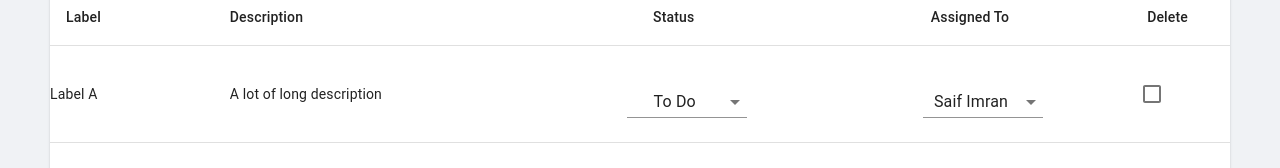
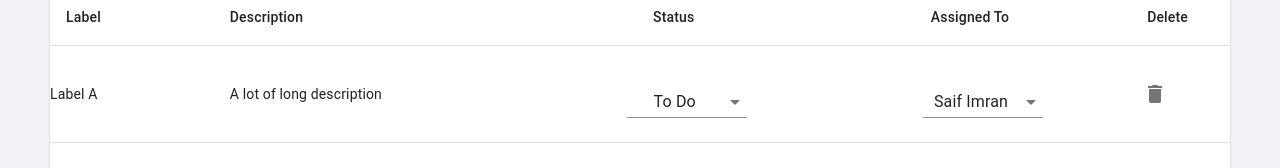
Before and after one commit to saifookhan/kabs-js-assignment, a React (Create React App) app: page / in a window 1280 px wide. Shown: the part 194-362 px from the top of the page. Built offline with nearby package versions, Linux system fonts and the light colour scheme.

Commit message:
cleanup + delete working

```diff
--- a/src/components/Table/table.js
+++ b/src/components/Table/table.js
@@ -138,6 +138,9 @@ export default function TableMain() {
     oldArr[key].status = event.target.value;
     setTasks(oldArr);
   }
+  function handleDeleteTask(key) {
+    console.log(key);
+  }
 
   const emptyRows =
     rowsPerPage - Math.min(rowsPerPage, tasks.length - page * rowsPerPage);
@@ -183,6 +186,7 @@ export default function TableMain() {
                       index={index}
                       changeUser={handleChangeUser}
                       changeStatus={handleChangeTaskStatus}
+                      deleteTask={handleDeleteTask}
                     ></TableRowCustom>
                   );
                 })}
--- a/src/components/Table/tableRowCustom.js
+++ b/src/components/Table/tableRowCustom.js
@@ -1,20 +1,12 @@
 import React, { useEffect } from "react";
 import { makeStyles } from "@material-ui/core/styles";
-import Table from "@material-ui/core/Table";
-import TableBody from "@material-ui/core/TableBody";
 import TableCell from "@material-ui/core/TableCell";
-import TableContainer from "@material-ui/core/TableContainer";
-import TablePagination from "@material-ui/core/TablePagination";
 import TableRow from "@material-ui/core/TableRow";
-import Paper from "@material-ui/core/Paper";
-import Checkbox from "@material-ui/core/Checkbox";
 import Select from "@material-ui/core/Select";
 import FormControl from "@material-ui/core/FormControl";
-import InputLabel from "@material-ui/core/InputLabel";
 import MenuItem from "@material-ui/core/MenuItem";
-
-import FormControlLabel from "@material-ui/core/FormControlLabel";
-import Switch from "@material-ui/core/Switch";
+import IconButton from "@material-ui/core/IconButton";
+import DeleteIcon from "@material-ui/icons/Delete";
 
 import { possibleStates } from "./constants";
 
@@ -26,7 +18,7 @@ function TableRowCustom(props) {
 
   useEffect(() => {
     setuserValue(props.row.user);
-  }, []);
+  }, [props.row.user]);
 
   const { row, index } = props;
   return (
@@ -82,7 +74,12 @@ function TableRowCustom(props) {
         </FormControl>
       </TableCell>
       <TableCell padding="checkbox">
-        <Checkbox />
+        <IconButton
+          aria-label="delete"
+          onClick={(e) => props.deleteTask(index)}
+        >
+          <DeleteIcon />
+        </IconButton>{" "}
       </TableCell>
     </TableRow>
   );
--- a/src/components/Table/toolbar.js
+++ b/src/components/Table/toolbar.js
@@ -116,7 +116,7 @@ const EnhancedTableToolbar = (props) => {
                     >
                       {statuses.map((status) => {
                         return (
-                          <MenuItem onClick={handleClose}>
+                          <MenuItem key={status.type} onClick={handleClose}>
                             {status.type}
                           </MenuItem>
                         );
```
